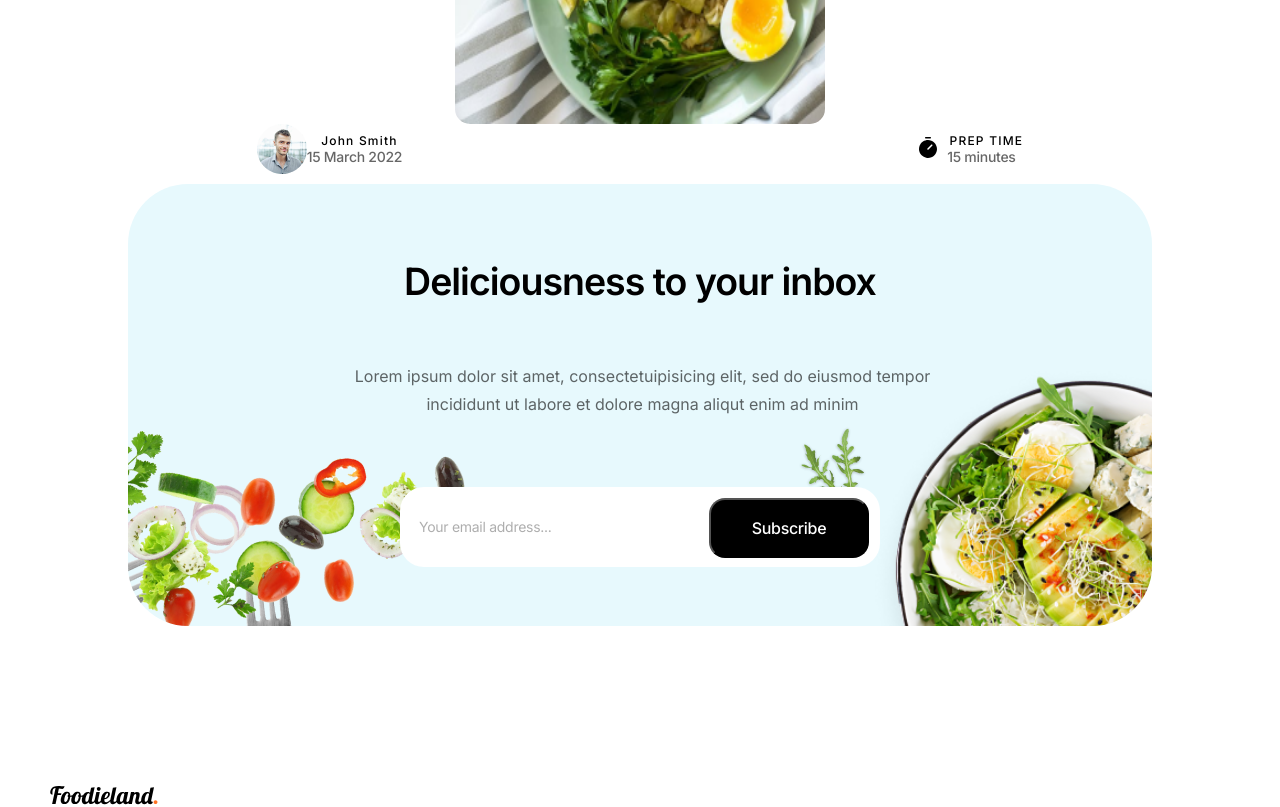
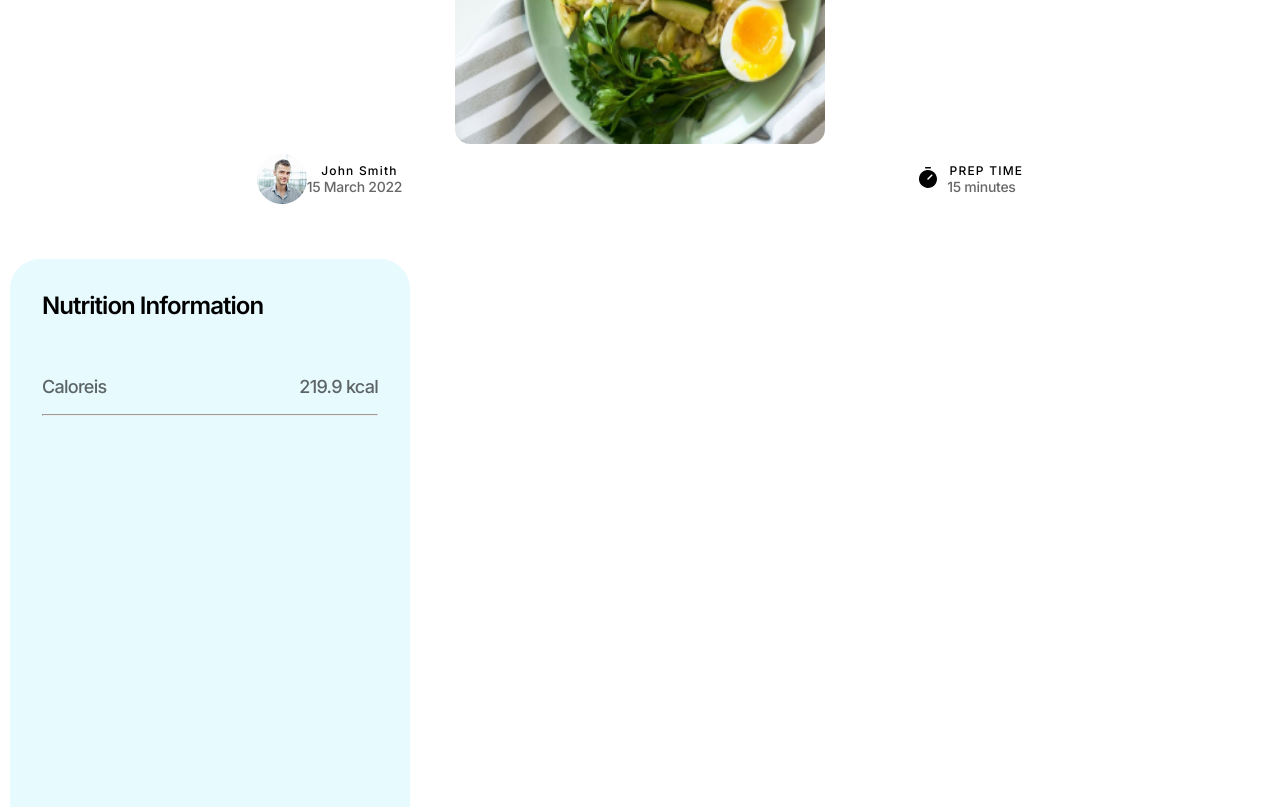
Before and after one commit to NaosouBruno/V-Food, a React (Vite) app: page /details in a window 1280 px wide. Shown: the part 620-1427 px from the top of the page. Built offline with nearby package versions, Linux system fonts and the light colour scheme.

Commit message:
criando componente de informação de nutrientes e o deixando reutilizivel

```diff
--- a/src/components/molecules/FoodInfo/index.jsx
+++ b/src/components/molecules/FoodInfo/index.jsx
@@ -5,6 +5,7 @@ import Food from "/assets/Food03.png";
 import {
   FoodSpecificationsDuo,
   FoodSpecificationsTree,
+  NutriInfo,
 } from "../../molecules/index";
 import John from "/assets/john.png";
 function FoodInfo() {
@@ -32,6 +33,7 @@ function FoodInfo() {
           leftSubTitle="15 minutes"
         />
       </div>
+      <NutriInfo itemName="Caloreis" itemQuant="219.9" />
     </div>
   );
 }
--- a/src/components/molecules/FoodInfo/info.scss
+++ b/src/components/molecules/FoodInfo/info.scss
@@ -27,7 +27,7 @@
 .foodSpecifications {
   display: flex;
   justify-content: space-around;
-  margin-bottom: 10px;
+  margin: 10px 0;
   &-container {
     display: flex;
 
--- /dev/null
+++ b/src/components/molecules/FoodNutritionInfo/index.jsx
@@ -0,0 +1,14 @@
+import "./nutri.scss";
+function NutriInfo(props) {
+  return (
+    <div className="nutrition">
+      <h2 className="nutrition-title">Nutrition Information</h2>
+      <div className="nutrition-container">
+        <span className="nutrition-item">{props.itemName}</span>
+        <span className="nutrition-item">{props.itemQuant} kcal</span>
+      </div>
+      <hr className="nutrition-line" />
+    </div>
+  );
+}
+export default NutriInfo;
--- /dev/null
+++ b/src/components/molecules/FoodNutritionInfo/nutri.scss
@@ -0,0 +1,40 @@
+@use "/public/styles/variables" as *;
+
+.nutrition {
+  display: flex;
+  flex-direction: column;
+  width: 400px;
+  height: 600px;
+  margin: 45px 10px;
+  background: #e7fafe;
+  border-radius: 30px;
+  &-title {
+    margin: 32px;
+    font-family: $inter;
+    font-style: normal;
+    font-weight: $fontWeightTitle;
+    font-size: 24px;
+    line-height: 29px;
+    letter-spacing: -0.04em;
+    color: $colorDark;
+  }
+  &-container {
+    display: flex;
+    margin: 24px 32px 16px;
+    justify-content: space-between;
+  }
+  &-item {
+    font-family: $inter;
+    font-style: normal;
+    font-weight: $fontWeightBody;
+    font-size: 18px;
+    line-height: 22px;
+    letter-spacing: -0.04em;
+    color: rgba(0, 0, 0, 0.6);
+  }
+  &-line {
+    width: 336px;
+    height: 0px;
+    margin: 0 auto;
+  }
+}
--- a/src/components/molecules/index.jsx
+++ b/src/components/molecules/index.jsx
@@ -13,3 +13,4 @@ export { default as FoodSpecificationsTree } from "./FoodInfoTree";
 export { default as FoodSpecificationsDuo } from "./FoodSpecifications";
 export { default as FoodInfo } from "./FoodInfo";
 export { default as FoodIngredient } from "./FoodIngredient";
+export { default as NutriInfo } from "./FoodNutritionInfo";
```
